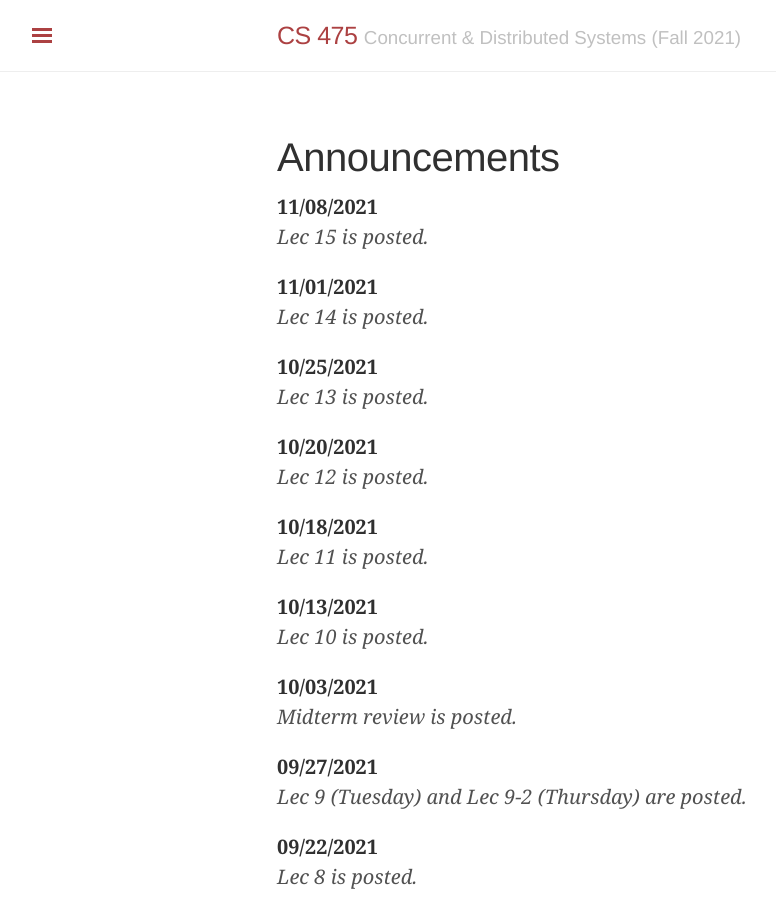
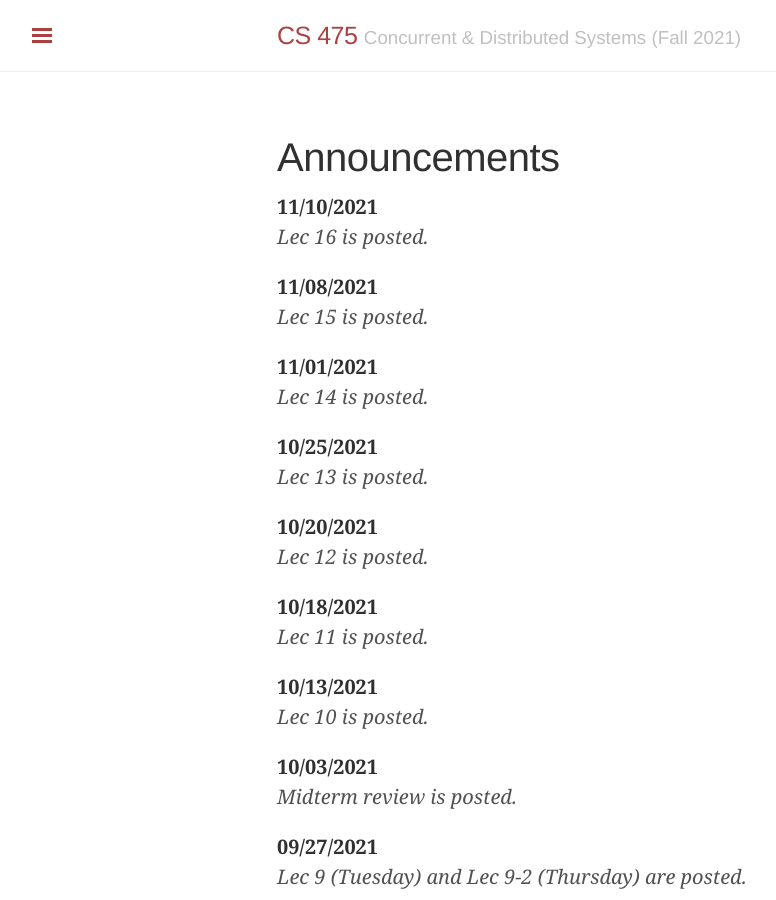
Before and after one commit to tddg/cs475-fall21, a Jekyll site: the page built from allnews.md, in a window 1280 px wide and 900 px high. Shown: the whole window, without its empty margins (3-779 px from the left). Built offline with Jekyll 4.4.1, drawn with Linux system fonts in a browser that asks for light colours.

Commit message:
added lec 16

```diff
--- a/_data/news.yml
+++ b/_data/news.yml
@@ -1,3 +1,6 @@
+
+- date: <strong>11/10/2021</strong>
+  headline: "Lec 16 is posted."
 
 - date: <strong>11/08/2021</strong>
   headline: "Lec 15 is posted."
```
Also changed, not shown: schedule.md (+1 -0 lines), 1 other file.
